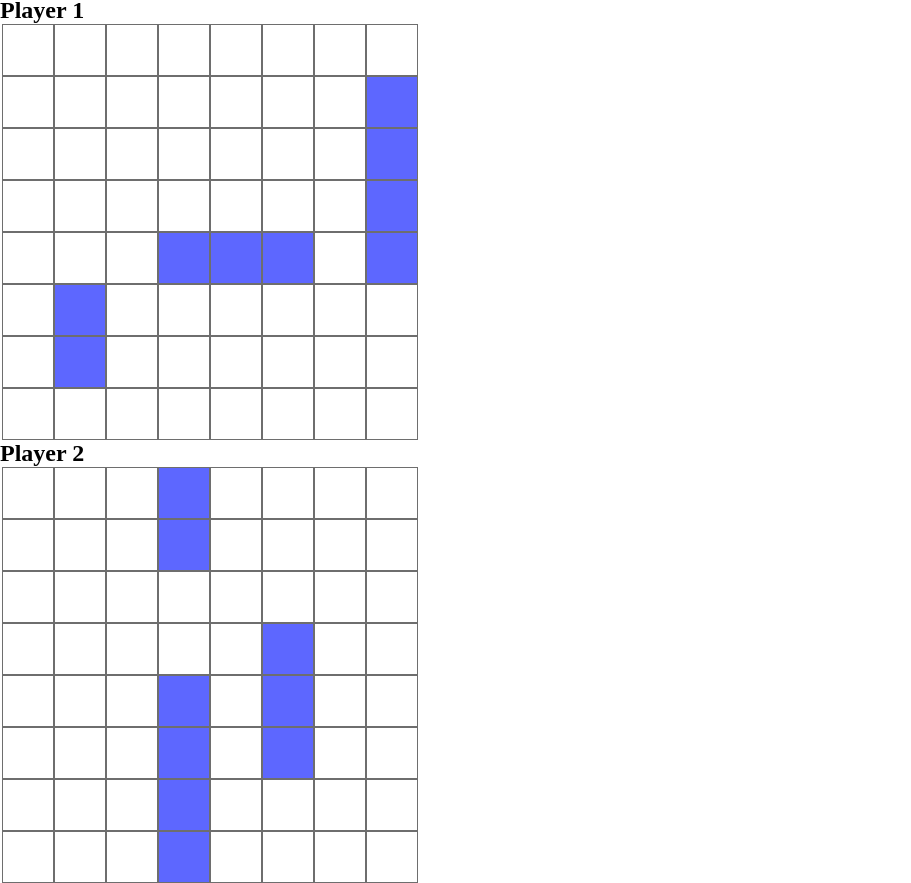
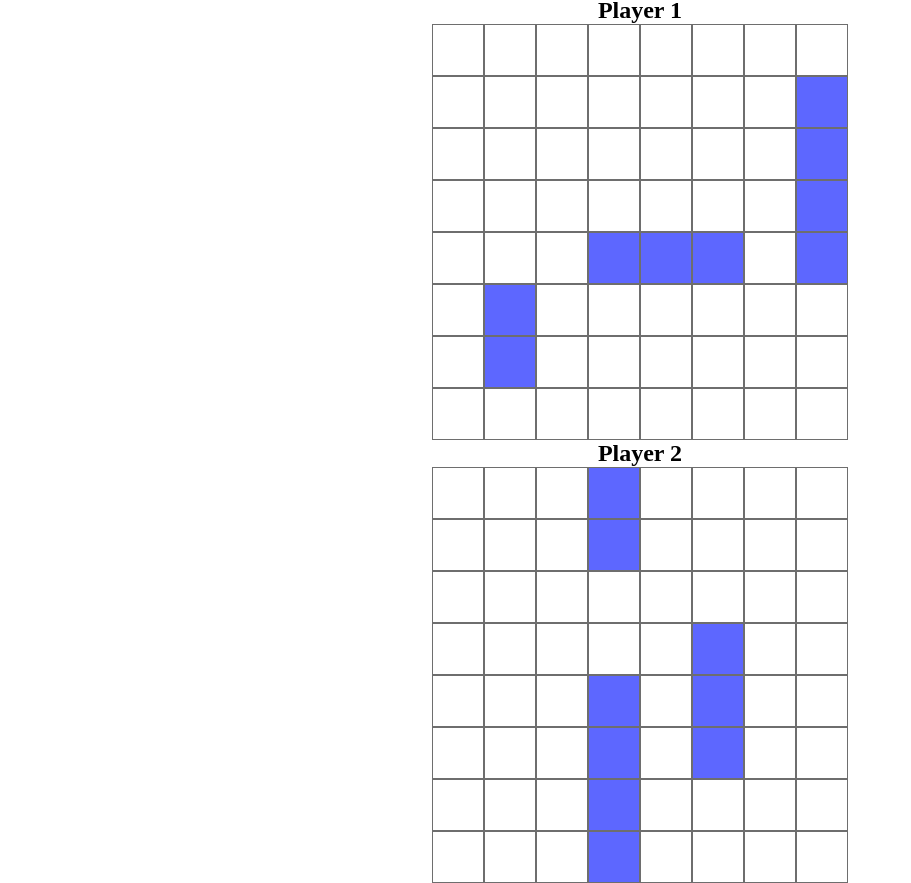
Before and after one commit to freddster14/Battleship-Game, a website built with webpack: page src/index.html in a window 1280 px wide. Shown: the part 59-942 px from the top of the page, without its empty margins (0-911 px from the left). Built offline with nearby package versions, Linux system fonts and the light colour scheme.

Commit message:
style: centered all content

```diff
--- a/src/style.css
+++ b/src/style.css
@@ -1,6 +1,13 @@
 * {
     margin: 0px;
     padding: 0px;
+}
+
+.main-container {
+    text-align: center;
+    display: flex;
+    flex-direction: column;
+    align-items: center;
 }
 
 .board {
```
